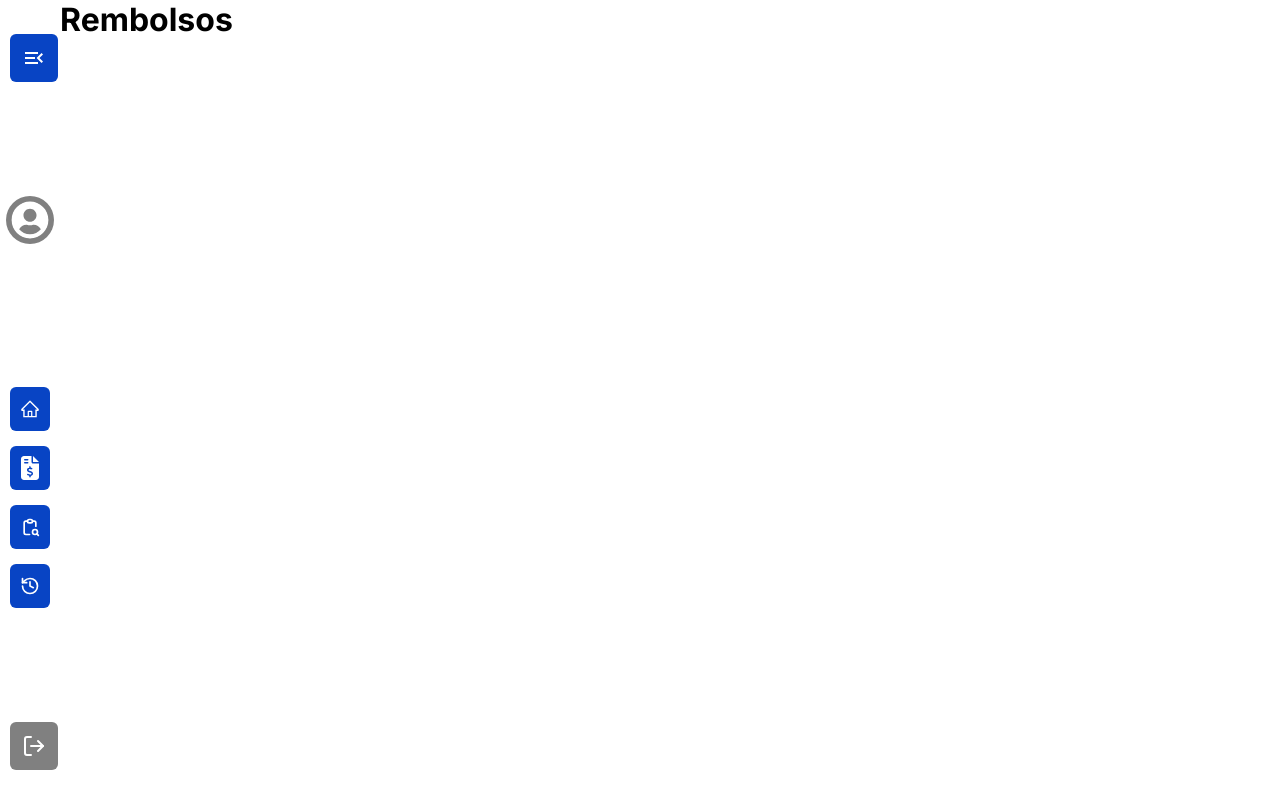
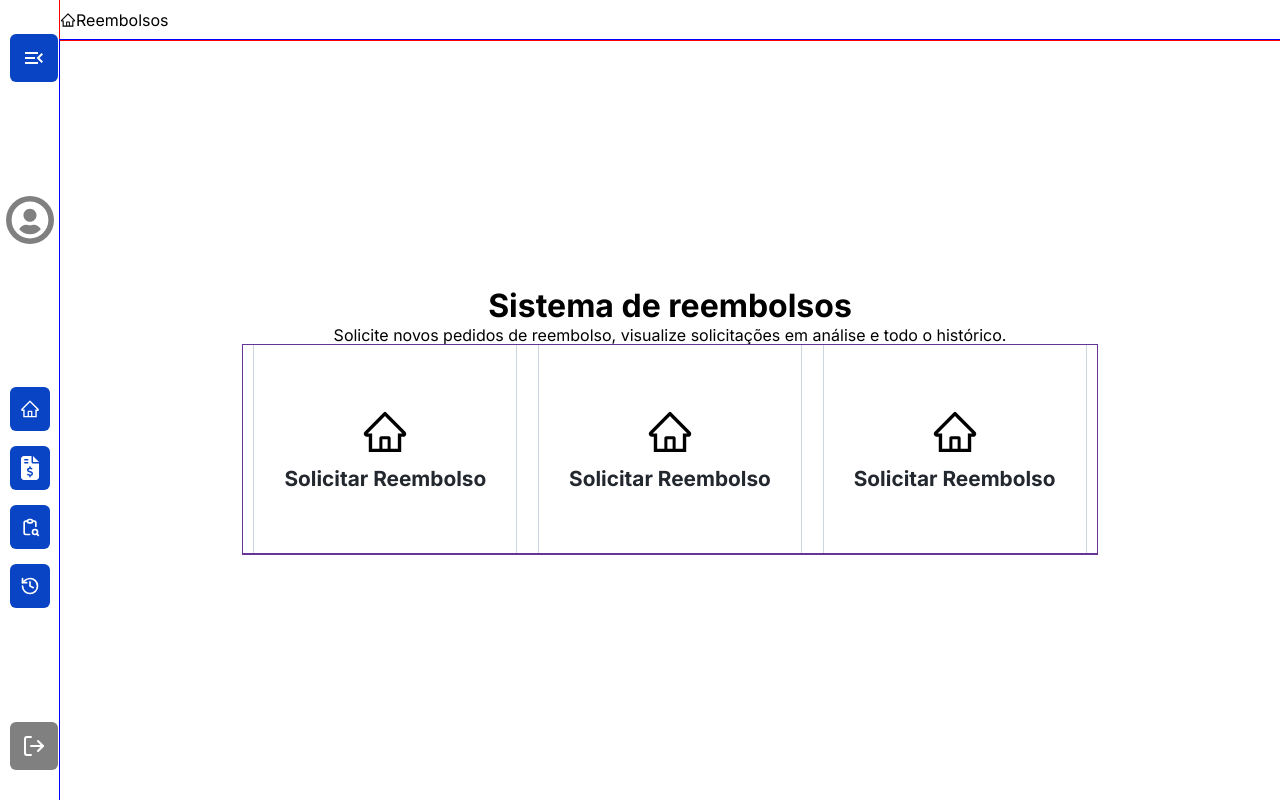
Before and after one commit to lucasgomesdacruz/sispar, a React (Vite) app: page /rembolsos in a window 1280 px wide. Built offline with nearby package versions, Linux system fonts and the light colour scheme.

Commit message:
:sparkles: feat: adiciona estrutura inicial do dashboard reembolso

```diff
--- /dev/null
+++ b/src/components/modalidades/Modalidades.jsx
@@ -0,0 +1,11 @@
+import styles from "./modalidades.module.scss"
+
+function Modalidades({ icon, text=""}) {
+    return (
+        <article className={styles.containerModalidade}>
+            {icon}<h2>{text}</h2>
+        </article>
+
+    )
+}
+export default Modalidades
--- /dev/null
+++ b/src/components/modalidades/Modalidades.module.scss
@@ -0,0 +1,22 @@
+.containerModalidade {
+    display: flex;
+    flex-direction: column;
+    justify-content: center;
+    align-items: center;
+    outline: 1px solid #CBD4E1;
+    width: 100%;
+    height: 209px;
+    gap: 10px;
+    padding: 30px;
+
+    svg {
+        width: 48px;
+        height: 48px;
+    }
+
+    h2 {
+        color: #23282F;
+        font-weight: 700;
+        font-size: 1.3rem;
+    }
+}
--- a/src/index.scss
+++ b/src/index.scss
@@ -8,3 +8,7 @@
 a {
   text-decoration: none;
 }
+
+li {
+  list-style: none;
+}
--- a/src/pages/rembolsos/Rembolsos.jsx
+++ b/src/pages/rembolsos/Rembolsos.jsx
@@ -1,8 +1,44 @@
+import styles from "./Rembolsos.module.scss"
+import { AiOutlineHome } from "react-icons/ai";
+import Modalidades from "../../components/modalidades/Modalidades";
 
 function Rembolsos() {
     return (
         <>
-            <h1>Rembolsos</h1>
+        <div className={styles.dashboard}>
+            <header className={styles.header}>
+                <AiOutlineHome />
+
+                <nav>
+                    <ul>
+                        <li>Reembolsos</li>
+                    </ul>
+                </nav>
+            </header>
+            <main className={styles.mainContainer}>
+                <h1>Sistema de reembolsos</h1>
+                <p>Solicite novos pedidos de reembolso, visualize solicitações em análise e todo o histórico.</p>
+
+                <section className={styles.modalidades}>
+                    <ul>
+                        <li>
+                            <Modalidades icon={<AiOutlineHome />} text="Solicitar Reembolso"/>
+                        </li>
+                        <li>
+                            <Modalidades icon={<AiOutlineHome />} text="Solicitar Reembolso"/>
+                        </li>
+                        <li>
+                            <Modalidades icon={<AiOutlineHome />} text="Solicitar Reembolso"/>
+                        </li>
+                    </ul>
+                    <ul>
+                        <li></li>
+                        <li></li>
+                        <li></li>
+                    </ul>
+                </section>
+            </main>
+        </div>
         </>
     )
 }
--- /dev/null
+++ b/src/pages/rembolsos/Rembolsos.module.scss
@@ -0,0 +1,31 @@
+.dashboard {
+    width: 100vw;
+
+    .header {
+        display: flex;
+        align-items: center;
+        outline: 1px solid red;
+        width: 100%;
+        height: 5vh;
+    }
+
+    .mainContainer {
+        width: 100%;
+        height: 95vh;
+        display: flex;
+        flex-direction: column;
+        justify-content: center;
+        align-items: center;
+        outline: 1px solid blue;
+
+        .modalidades {
+            width: 70%;
+            ul {
+                display: flex;
+                justify-content: space-around;
+                outline: 1px solid rebeccapurple;
+            }
+        }
+    }
+
+}
```
Also changed, not shown: src/pages/rembolsos/Rembolsos.scss (deleted).
